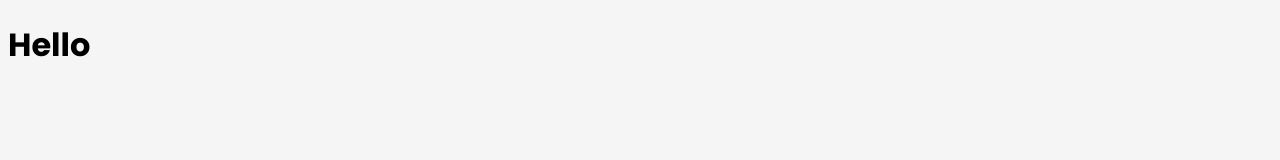
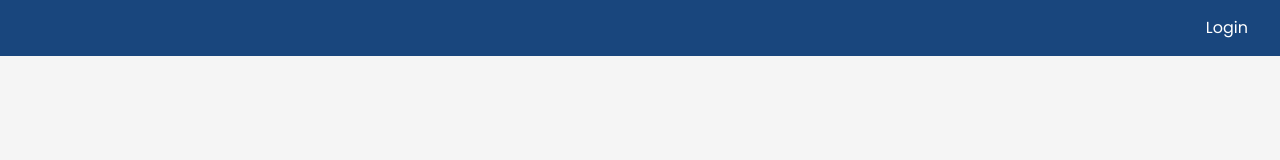
Before and after one commit to The-CodeINN/special-man-solutions-internship, a plain HTML site: page index.html in a window 1280 px wide. Drawn offline with Linux system fonts and the light colour scheme.

Commit message:
Done with the navbar

```diff
--- a/index.html
+++ b/index.html
@@ -5,10 +5,18 @@
     <meta http-equiv="X-UA-Compatible" content="IE=edge" />
     <meta name="viewport" content="width=device-width, initial-scale=1.0" />
     <link rel="stylesheet" href="style.css" />
+    <link
+      rel="stylesheet"
+      href="https://cdnjs.cloudflare.com/ajax/libs/font-awesome/6.3.0/css/all.min.css"
+      integrity="sha512-SzlrxWUlpfuzQ+pcUCosxcglQRNAq/DZjVsC0lE40xsADsfeQoEypE+enwcOiGjk/bSuGGKHEyjSoQ1zVisanQ=="
+      crossorigin="anonymous"
+      referrerpolicy="no-referrer"
+    />
     <title>| Register |</title>
   </head>
   <body>
-    <h1 class="header">Hello</h1>
-    <script src="main.js"></script>
+    <nav class="Navbar">
+      <a href="#">Login</a>
+    </nav>
   </body>
 </html>
--- a/style.css
+++ b/style.css
@@ -6,7 +6,55 @@
   --body-fonts: "Poppins", sans-serif;
 }
 
+/* CSS Reset Rules */
+*,
+*::before,
+*::after {
+  box-sizing: border-box;
+}
+
+* {
+  margin: 0;
+}
+
+html,
+body {
+  height: 100%;
+}
+
+input,
+button,
+textarea,
+select {
+  font: inherit;
+}
+
+p,
+h1,
+h2,
+h3,
+h4,
+h5,
+h6 {
+  overflow-wrap: break-word;
+}
+
+/* Styles */
 body {
   font-family: var(--body-fonts);
   background: var(--background);
+  line-height: 1.5;
+  -webkit-font-smoothing: antialiased;
 }
+
+.Navbar {
+  background: var(--primary-color);
+  display: flex;
+  justify-content: flex-end;
+  padding: 1rem 2rem; /* 3 */
+}
+
+.Navbar a {
+        text-decoration: none;
+        color: #fff;
+}
```
